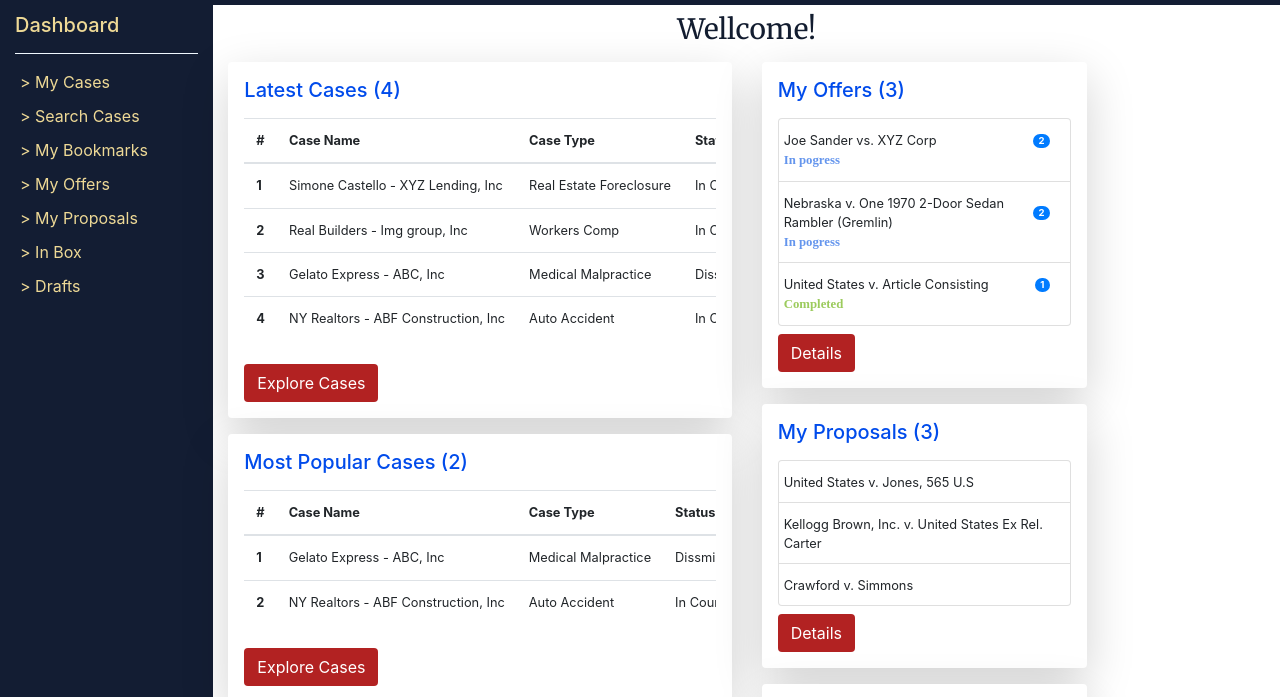
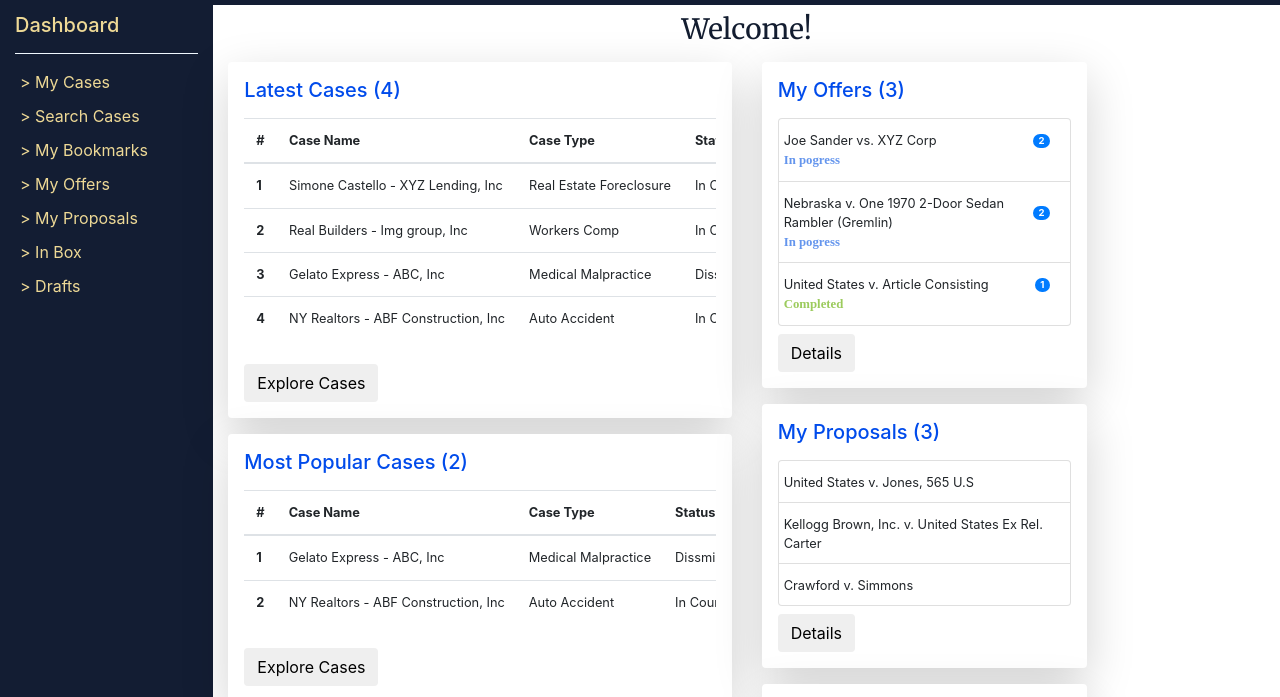
Before and after one commit to stanlevin/SwitchLaw, a plain HTML site: page dashboard.html in a window 1280 px wide. Shown: the part 101-798 px from the top of the page. Drawn offline with nearby package versions, Linux system fonts and the light colour scheme.

Commit message:
Fixed spelling

```diff
--- a/dashboard.html
+++ b/dashboard.html
@@ -52,7 +52,7 @@
             </div>
 
             <div class="col-md-10">
-                <h3 class="text-center mt-2" id="welcome">Wellcome!</h2>
+                <h3 class="text-center mt-2" id="welcome">Welcome!</h2>
                     <div class="row">
                         <div class="col-md-6" style="">
                             <div class="d-flex flex-column  shadow-lg p-3 mb-3 bg-white rounded mt-md-2">
@@ -116,7 +116,7 @@
                                     </table>
                                 </div>
                                 <div>
-                                    <button type="button" class="btn btn-blue">Explore Cases</button>
+                                    <button type="button" class="btn btn-gold">Explore Cases</button>
                                 </div>
                             </div>
 
@@ -161,7 +161,7 @@
                                     </table>
                                 </div>
                                 <div>
-                                    <button type="button" class="btn btn-blue">Explore Cases</button>
+                                    <button type="button" class="btn btn-gold">Explore Cases</button>
                                 </div>
                             </div>
                         </div>
@@ -197,7 +197,7 @@
 
                                 </ul>
                                 <div>
-                                    <button type="button" class="btn btn-blue">Details</button>
+                                    <button type="button" class="btn btn-gold">Details</button>
                                 </div>
                             </div>
 
@@ -216,7 +216,7 @@
                                     </li>
                                 </ul>
                                 <div>
-                                    <button type="button" class="btn btn-blue">Details</button>
+                                    <button type="button" class="btn btn-gold">Details</button>
                                 </div>
                             </div>
 
```
